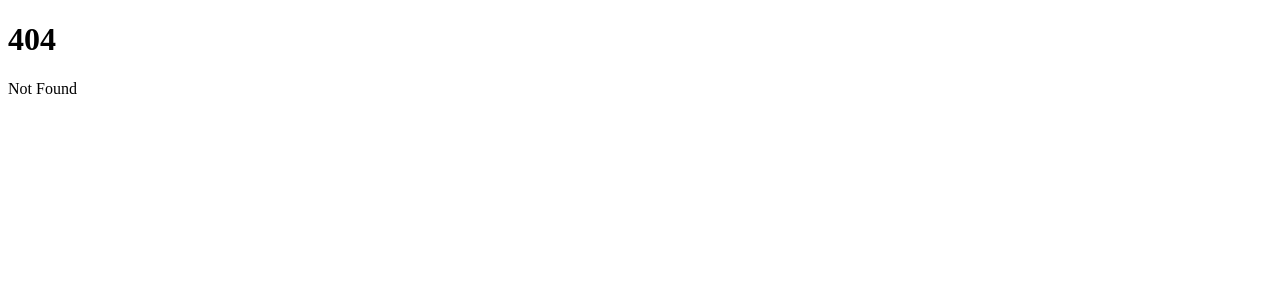
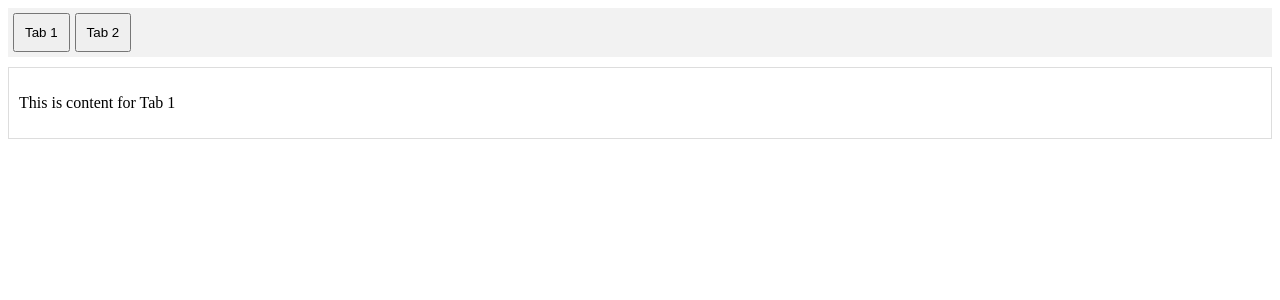
Before and after one commit to kdhProg/customFileExplorer, a SvelteKit app: page /tabTest in a window 1280 px wide. Before the commit this address had no page. Shown: the top 300 px of the page. Built offline with nearby package versions, Linux system fonts and the light colour scheme.

Commit message:
FEAT : BE - File Search API

```diff
--- a/src/routes/+page.svelte
+++ b/src/routes/+page.svelte
@@ -1,4 +1,5 @@
 <h1>file explorer</h1>
 <div>
-    <a href="/backendTest">temp/test.svelte</a>
+    <a href="/backendTest">backendTest/+page.svelte</a>
+    <a href="/tabTest">tabTest/+page.svelte</a>
 </div>
--- /dev/null
+++ b/src/routes/tabTest/+page.svelte
@@ -0,0 +1,74 @@
+<script lang="ts">
+    import { WebviewWindow } from '@tauri-apps/api/window';
+
+    interface Tab {
+      id: number;
+      title: string;
+      content: string;
+    }
+
+    let tabs: Tab[] = [
+      { id: 1, title: "Tab 1", content: "This is content for Tab 1" },
+      { id: 2, title: "Tab 2", content: "This is content for Tab 2" },
+    ];
+
+    let activeTab: Tab = tabs[0];
+
+    function setActiveTab(tab: Tab) {
+      activeTab = tab;
+    }
+
+    async function detachTab(tab: Tab) {
+      // 새 Tauri 창을 생성
+      const newWindow = new WebviewWindow(`detached-tab-${tab.id}`, {
+        url: `detached_tab.html?tabId=${tab.id}`, // URL에 탭 ID 전달
+        width: 800,
+        height: 600,
+      });
+
+      // 생성된 창에 이벤트 리스너를 추가할 수 있음
+      newWindow.once('tauri://created', () => {
+        console.log(`Window detached-tab-${tab.id} created`);
+      });
+
+      newWindow.once('tauri://error', (e) => {
+        console.error(`Failed to create window: ${e}`);
+      });
+    }
+  </script>
+
+  <div class="tabs">
+    {#each tabs as tab (tab.id)}
+      <button class="tab" on:click={() => setActiveTab(tab)} on:dblclick={() => detachTab(tab)}>
+        {tab.title}
+      </button>
+    {/each}
+  </div>
+
+  <div class="content">
+    <p>{activeTab.content}</p>
+  </div>
+
+  <style>
+    .tabs {
+      display: flex;
+      background-color: #f2f2f2;
+      padding: 5px;
+    }
+
+    .tab {
+      padding: 10px;
+      margin-right: 5px;
+      cursor: pointer;
+    }
+
+    .tab:hover {
+      background-color: #ddd;
+    }
+
+    .content {
+      padding: 10px;
+      border: 1px solid #ddd;
+      margin-top: 10px;
+    }
+  </style>
```
Also changed, not shown: src/routes/backendTest/+page.svelte (+16 -0 lines), 2 other files (tests, documents, lock files or other folders).
